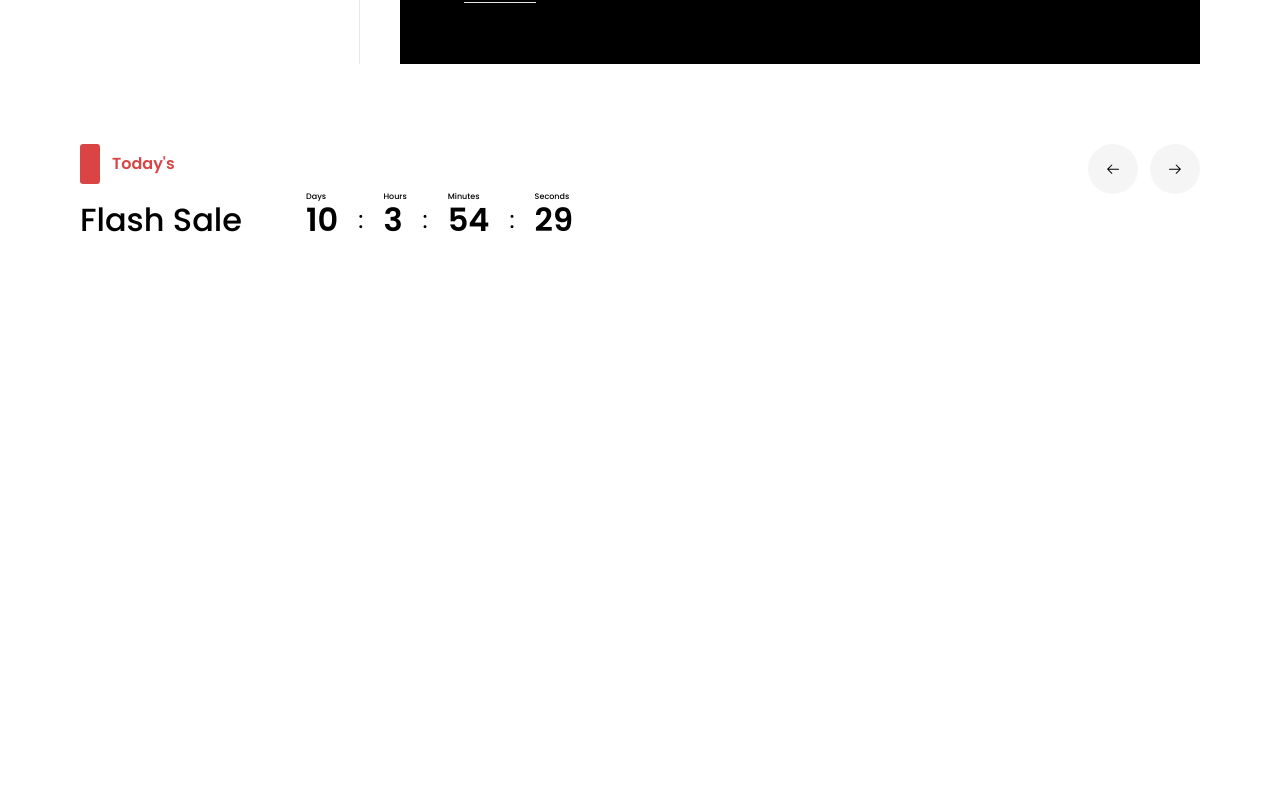
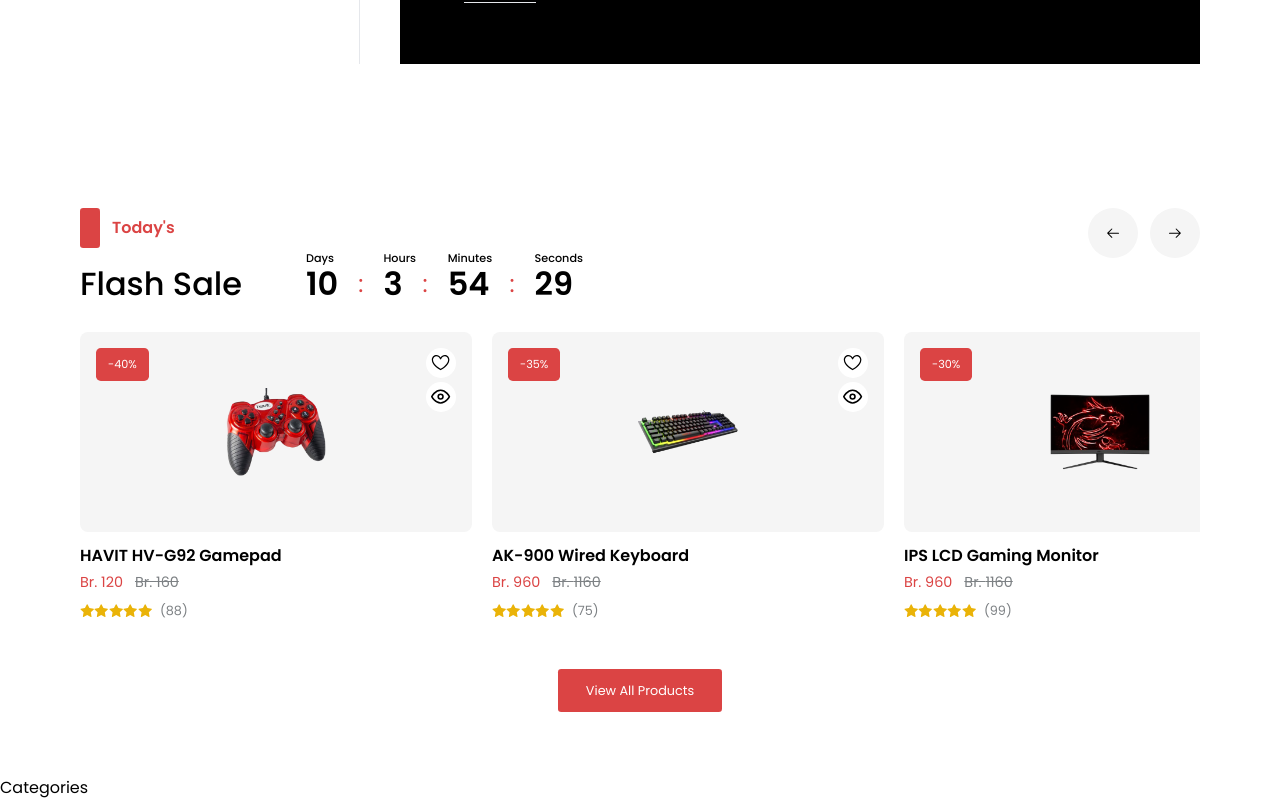
Before and after one commit to ConnaGree/Silhouette-Commerce, a React (Vite) app: page / in a window 1280 px wide. Shown: the part 507-1307 px from the top of the page. Before the commit the page ends 800 px from the top, so only its background shows below. Built offline with nearby package versions, Linux system fonts and the light colour scheme.

Commit message:
Almost completed the flash sale component, a few changes to make

```diff
--- a/src/components/FlashSale.jsx
+++ b/src/components/FlashSale.jsx
@@ -1,7 +1,10 @@
-import { useState, useEffect } from "react";
-import { GoArrowRight, GoArrowLeft  } from "react-icons/go";
+import { useState, useEffect, useRef } from "react";
+import { GoArrowRight, GoArrowLeft } from "react-icons/go";
+import ProductCard from "./ProductCard";
+import { flashSaleProducts } from "../constants/data";
 
 const FlashSale = () => {
+
   const targetDate = new Date("Jun 20, 2024 18:00:00").getTime();
   const [timeLeft, setTimeLeft] = useState(calculateTimeLeft(targetDate));
 
@@ -28,7 +31,9 @@
     }
 
     const days = Math.floor(distance / (1000 * 60 * 60 * 24));
-        const hours = Math.floor((distance % (1000 * 60 * 60 * 24)) / (1000 * 60 * 60));
+    const hours = Math.floor(
+      (distance % (1000 * 60 * 60 * 24)) / (1000 * 60 * 60)
+    );
     const minutes = Math.floor((distance % (1000 * 60 * 60)) / (1000 * 60));
     const seconds = Math.floor((distance % (1000 * 60)) / 1000);
 
@@ -36,31 +41,63 @@
   }
 
 
+const galleryRef = useRef(null);
+
+const scrollLeft = () => {
+  if (galleryRef.current) {
+    galleryRef.current.scrollBy({ left: -300, behavior: "smooth" });
+  }
+};
+
+const scrollRight = () => {
+  if (galleryRef.current) {
+    galleryRef.current.scrollBy({ left: 300, behavior: "smooth" });
+  }
+};
 
   return (
-    <div className="md:px-[5rem] px-0 lg:mt-[5rem]">
+    <div className="md:px-[5rem] mt-[1rem] px-[1rem] py-[4rem] lg:mt-[5rem]">
       <div className="top__flash-sale flex justify-between items-start">
-        <div>
-            <div className="top__widge text-[1rem] font-[600] text-[#db4444] flex items-center gap-3 mb-3">
-              <span className="widget__block w-[20px] rounded-[.2rem] bg-[#db4444] h-[40px]">
-              </span> Today's
+        <div className="">
+          <div className="top__widget text-[1rem] font-[600] text-[#db4444] flex items-center gap-3 mb-3">
+            <span className="widget__block w-[20px] rounded-[.2rem] bg-[#db4444] h-[40px]"></span>{" "}
+            Today's
           </div>
-              <div className="left__section flex items-center lg:gap-[4rem]">
-                <h2 className="text-[2rem] font-[500]">Flash Sale</h2>
+          <div className="left__section flex items-center gap-[3rem] lg:gap-[4rem] flex-wrap">
+            <h2 className="text-[2rem] font-[500] mb-4 sm:mb-0">Flash Sale</h2>
             <div className="timer__container flex gap-5 items-center">
-                  <span className="days">{timeLeft.days}</span> <span className="text-accent text-[1.5rem]">:</span>
-                  <span className="hours">{timeLeft.hours}</span> <span className="text-accent text-[1.5rem]">:</span>
-                  <span className="minutes">{timeLeft.minutes}</span> <span className="text-accent text-[1.5rem]">:</span>
+              <span className="days">{timeLeft.days}</span>{" "}
+              <span className="text-[#db4444] text-[1.5rem]">:</span>
+              <span className="hours">{timeLeft.hours}</span>{" "}
+              <span className="text-[#db4444] text-[1.5rem]">:</span>
+              <span className="minutes">{timeLeft.minutes}</span>{" "}
+              <span className="text-[#db4444] text-[1.5rem]">:</span>
               <span className="seconds">{timeLeft.seconds}</span>
             </div>
           </div>
         </div>
         <div className="left__right-scroller flex items-center gap-3">
-          <span className="w-[50px] h-[50px] rounded-[50%] bg-[#f5f5f5] flex items-center justify-center"><GoArrowLeft /></span>
-          <span className="w-[50px] h-[50px] rounded-[50%] bg-[#f5f5f5] flex items-center justify-center"><GoArrowRight /></span>
+          <span onClick={scrollLeft} className="w-[50px] h-[50px] rounded-[50%] bg-[#f5f5f5] flex items-center justify-center cursor-pointer">
+            <GoArrowLeft />
+          </span>
+          <span onClick={scrollRight} className="w-[50px] h-[50px] rounded-[50%] bg-[#f5f5f5] flex items-center justify-center cursor-pointer">
+            <GoArrowRight />
+          </span>
         </div>
       </div>
+
+      <div ref={galleryRef} className="flash__sale-products overflow-x-auto scroll-smooth scrollbar-hide lg:mt-[1.5rem] mt-[1rem] flex gap-5 flex-wrap lg:flex-nowrap items-start">
+        {flashSaleProducts.map((product, index) => (
+          <ProductCard productDetail={product} key={index} />
+        ))}
       </div>
-  )
-}
-export default FlashSale
+
+      <div className="btn__container mt-[3rem] flex justify-center">
+        <button className="py-3 px-7 bg-[#db4444] rounded-[.2rem] text-[.8rem] text-white ">
+          View All Products
+        </button>
+      </div>
+    </div>
+  );
+};
+export default FlashSale;
--- /dev/null
+++ b/src/components/ProductCard.jsx
@@ -0,0 +1,68 @@
+import { GoHeart, GoStar, GoStarFill } from "react-icons/go";
+import { FiEye } from "react-icons/fi";
+import { useRef } from "react";
+
+const ProductCard = ({ productDetail }) => {
+
+  return (
+    <div className="product__card relative flex-shrink-0 w-full sm:w-[35%]">
+      <div className="img__container rounded-[.5rem] flex items-center justify-center bg-[#f5f5f5] w-full h-[200px]">
+        <img
+          src={productDetail.img}
+          className="object-contain w-[100px]"
+          alt={productDetail.title}
+        />
+      </div>
+      <p className="prod__title font-[600] mt-3 text-[1rem]">
+        {productDetail.title}
+      </p>
+      <div className="price__container mt-1 flex gap-3">
+        <span className="sale__price text-[#db4444] text-[.9rem]">
+          Br. {productDetail.salePrice}
+        </span>
+        <span className="regular__price line-through text-[.9rem] text-[#7D8184]">
+          Br. {productDetail.regularPrice}
+        </span>
+      </div>
+      <p className="rating flex items-center gap-2 mt-2">
+        <div className="star__container flex">
+          {Array.from({ length: productDetail.rating }, (v, i) => (
+            <span
+              key={i}
+              className={
+                i < productDetail.rating ? "text-yellow-500" : "text-gray-400"
+              }
+              style={{ fontSize: "24px" }}
+            >
+              {i < productDetail.rating ? (
+                <GoStarFill className="text-[.9rem]" />
+              ) : (
+                <GoStar className="text-[.9rem]" />
+              )}
+            </span>
+          ))}
+        </div>
+        <span className="total__sells text-[#7D8184] text-[.8rem]">
+          ({productDetail.tot_rating})
+        </span>
+      </p>
+
+      <div className="product__controls absolute top-4 right-4 flex flex-col">
+        <span className="w-[30px] h-[30px] flex items-center justify-center rounded-[50%] cursor-pointer bg-white mb-1">
+          <GoHeart className="text-[1.2rem]" />
+        </span>
+        <span className="w-[30px] h-[30px] flex items-center justify-center rounded-[50%] cursor-pointer bg-white">
+          <FiEye className="text-[1.2rem]" />
+        </span>
+      </div>
+
+      <div
+        className="discount__badge absolute px-3 py-2 rounded-[.3rem] top-4 left-4 bg-[#db4444] text-center text-white
+      text-[.7rem]"
+      >
+        {productDetail.discount}
+      </div>
+    </div>
+  );
+};
+export default ProductCard;
--- a/src/components/index.js
+++ b/src/components/index.js
@@ -8,6 +8,7 @@
 import { default as Navbar } from "./Navbar";
 import { default as NewArrivals} from "./NewArrivals";
 import { default as Footer} from "./Footer";
+import { default as ProductCard } from "./ProductCard";
 import { default as Deliverybox } from "./Deliverybox";
 
 
@@ -22,5 +23,6 @@
   Navbar,
   NewArrivals,
   Footer,
-    Deliverybox
-}
+  Deliverybox,
+  ProductCard
+};
--- a/src/constants/data.js
+++ b/src/constants/data.js
@@ -1,45 +1,68 @@
-import {amazon, camera, chair, cleats, cpu_cooler, desktop, dog_food, gucci_bag,
-         gucci_perfume, iphone, jacket, joystick_2, joystick, keyboard, laptop, ps5,
-         ps5_1, ps5_2, ps5_3, ps5_4, rain_coat, shelf, speaker, toy_car, woman
-        } from '../assets';
+import {
+  amazon,
+  camera,
+  chair,
+  cleats,
+  cpu_cooler,
+  desktop,
+  dog_food,
+  gucci_bag,
+  gucci_perfume,
+  iphone,
+  jacket,
+  joystick_2,
+  joystick,
+  keyboard,
+  laptop,
+  ps5,
+  ps5_1,
+  ps5_2,
+  ps5_3,
+  ps5_4,
+  rain_coat,
+  shelf,
+  speaker,
+  toy_car,
+  woman,
+} from "../assets";
 
 export const navLinks = [
   {
-        id: 'home',
-        title: 'Home'
+    id: "home",
+    title: "Home",
   },
   {
-        id: 'contact',
-        title: 'Contact'
+    id: "contact",
+    title: "Contact",
   },
   {
-        id: 'signup',
-        title: 'Sign Up'
+    id: "signup",
+    title: "Sign Up",
   },
-]
+];
 
 export const categories = [
   {
-        id: 'women fashion',
-        title: 'Women\'s Fashion'
+    id: "women fashion",
+    title: "Women's Fashion",
   },
   {
-        id: 'men fashion',
-        title: 'Men\'s Fashion'
+    id: "men fashion",
+    title: "Men's Fashion",
   },
   {
-        id: 'electronics',
-        title: 'Electronics'
+    id: "electronics",
+    title: "Electronics",
   },
   {
-        id: 'sports',
-        title: 'Sports'
+    id: "sports",
+    title: "Sports",
   },
   {
-        id: 'baby\'s and toys',
-        title: 'Baby\'s and Toys'
+    id: "baby's and toys",
+    title: "Baby's and Toys",
   },
-]
+];
 
 export const flashSaleProducts = [
   {
@@ -47,8 +70,10 @@
     title: "HAVIT HV-G92 Gamepad",
     regularPrice: 160,
     salePrice: 120,
-        img: joystick_2,
-        discount: "-40%"
+    img: joystick,
+    discount: "-40%",
+    tot_rating: 88,
+    rating: 5,
   },
   {
     id: 2,
@@ -56,7 +81,9 @@
     regularPrice: 1160,
     salePrice: 960,
     img: keyboard,
-        disount: "-35%",
+    discount: "-35%",
+    tot_rating: 75,
+    rating: 5,
   },
   {
     id: 3,
@@ -65,6 +92,8 @@
     salePrice: 960,
     img: desktop,
     discount: "-30%",
+    tot_rating: 99,
+    rating: 5,
   },
   {
     id: 4,
@@ -72,7 +101,9 @@
     regularPrice: 1160,
     salePrice: 960,
     img: chair,
-        discount: "-25"
+    discount: "-25%",
+    tot_rating: 99,
+    rating: 5,
   },
   {
     id: 5,
@@ -80,10 +111,52 @@
     regularPrice: 1160,
     salePrice: 960,
     img: keyboard,
-        disount: "-35%",
+    discount: "-35%",
+    tot_rating: 64,
+    rating: 5,
   },
 
-]
+  {
+    id: 5,
+    title: "AK-900 Wired Keyboard",
+    regularPrice: 1160,
+    salePrice: 960,
+    img: keyboard,
+    discount: "-35%",
+    tot_rating: 64,
+    rating: 5,
+  },
+  {
+    id: 5,
+    title: "AK-900 Wired Keyboard",
+    regularPrice: 1160,
+    salePrice: 960,
+    img: keyboard,
+    discount: "-35%",
+    tot_rating: 64,
+    rating: 5,
+  },
+  {
+    id: 5,
+    title: "AK-900 Wired Keyboard",
+    regularPrice: 1160,
+    salePrice: 960,
+    img: keyboard,
+    discount: "-35%",
+    tot_rating: 64,
+    rating: 5,
+  },
+  {
+    id: 5,
+    title: "AK-900 Wired Keyboard",
+    regularPrice: 1160,
+    salePrice: 960,
+    img: keyboard,
+    discount: "-35%",
+    tot_rating: 64,
+    rating: 5,
+  },
+];
 
 export const bestSelling = [
   {
@@ -91,50 +164,49 @@
     title: "The north coat",
     regularPrice: 160,
     salePrice: 120,
-        img: joystick_2
+    img: joystick_2,
   },
   {
     id: 2,
     title: "Gucci duffle bag",
     regularPrice: 160,
     salePrice: 120,
-        img: joystick_2
+    img: joystick_2,
   },
   {
     id: 3,
     title: "RGB liquid CPU Cooler",
     regularPrice: 160,
     salePrice: 120,
-        img: joystick_2
+    img: joystick_2,
   },
   {
     id: 4,
     title: "Small BookSelf",
     regularPrice: 160,
     salePrice: 120,
-        img: joystick_2
+    img: joystick_2,
   },
-]
+];
 
 export const clearanceDate = [
   {
     time: 23,
-        desc: "Hours"
+    desc: "Hours",
   },
   {
     time: 5,
-        desc: "Days"
+    desc: "Days",
   },
   {
     time: 59,
-        desc: "Minutes"
+    desc: "Minutes",
   },
   {
     time: 35,
-        desc: "Seconds"
+    desc: "Seconds",
   },
-
-]
+];
 
 export const exploreProducts = [
   {
@@ -142,55 +214,55 @@
     title: "The north coat",
     regularPrice: 160,
     salePrice: 120,
-        img: joystick_2
+    img: joystick_2,
   },
   {
     id: 2,
     title: "CANON EOS DSLR Camera",
     regularPrice: 160,
     salePrice: 120,
-        img: joystick_2
+    img: joystick_2,
   },
   {
     id: 3,
     title: "ASUS FHD Gaming Laptop",
     regularPrice: 160,
     salePrice: 120,
-        img: joystick_2
+    img: joystick_2,
   },
   {
     id: 4,
     title: "Curology Product Set ",
     regularPrice: 160,
     salePrice: 120,
-        img: joystick_2
+    img: joystick_2,
   },
   {
     id: 5,
     title: "Kids Electric Car",
     regularPrice: 160,
     salePrice: 120,
-        img: joystick_2
+    img: joystick_2,
   },
   {
     id: 6,
     title: "Jr. Zoom Soccer Cleats",
     regularPrice: 160,
     salePrice: 120,
-        img: joystick_2
+    img: joystick_2,
   },
   {
     id: 7,
     title: "GP11 Shooter USB Gamepad",
     regularPrice: 160,
     salePrice: 120,
-        img: joystick_2
+    img: joystick_2,
   },
   {
     id: 8,
     title: "Quilted Satin Jacket",
     regularPrice: 160,
     salePrice: 120,
-        img: joystick_2
+    img: joystick_2,
   },
-]
+];
--- a/src/index.css
+++ b/src/index.css
@@ -18,35 +18,35 @@
 .days::before {
   content: "Days";
   position: absolute;
-  top: -5px;
+  top: -10px;
   left: 0;
-  font-size: .5rem;
+  font-size: .7rem;
   font-weight: 500;
 }
 
 .hours::before {
   content: "Hours";
   position: absolute;
-  top: -5px;
+  top: -10px;
   left: 0;
-  font-size: .5rem;
+  font-size: .7rem;
   font-weight: 500;
 }
 
 .minutes::before {
   content: "Minutes";
   position: absolute;
-  top: -5px;
+  top: -10px;
   left: 0;
-  font-size: .5rem;
+  font-size: .7rem;
   font-weight: 500;
 }
 
 .seconds::before {
   content: "Seconds";
   position: absolute;
-  top: -5px;
+  top: -10px;
   left: 0;
-  font-size: .5rem;
+  font-size: .7rem;
   font-weight: 500;
 }
--- a/src/pages/Home.jsx
+++ b/src/pages/Home.jsx
@@ -1,10 +1,11 @@
-import { Hero, FlashSale } from "../components"
+import { Hero, FlashSale, Categories } from "../components";
 
 const Home = () => {
   return (
     <div>
       <Hero />
       <FlashSale />
+      <Categories />
     </div>
   )
 }
```
Also changed, not shown: tailwind.config.js (+22 -1 lines). Lines whose indentation alone changed are shown as unchanged.
